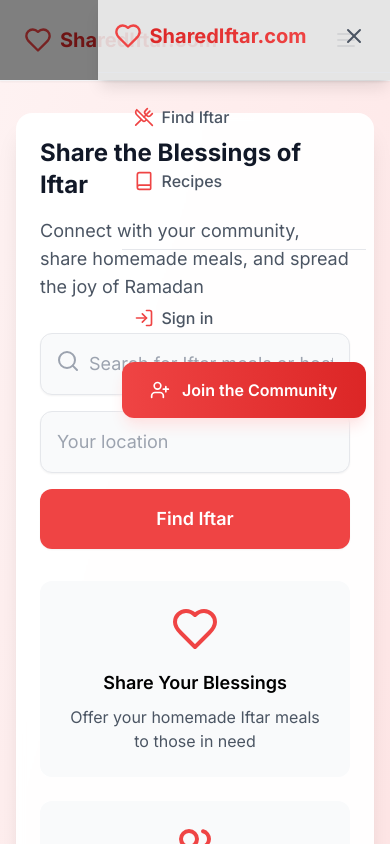
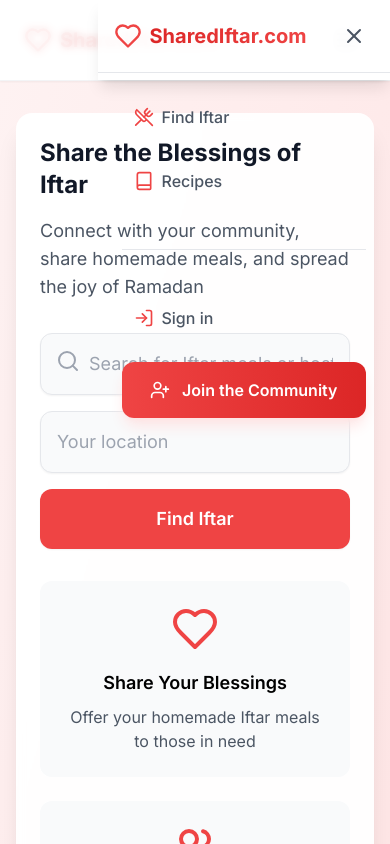
Before and after one commit to kolity/sharediftar.com, a Next.js app: page / in a window 390 px wide. Both pictures are taken after a click on the button 346 px from the left and 40 px from the top of the page. Shown: the top 844 px of the page. Built offline with nearby package versions, Linux system fonts and the light colour scheme.

Commit message:
header updated

```diff
--- a/src/components/Header.tsx
+++ b/src/components/Header.tsx
@@ -29,8 +29,8 @@
 const MobileMenu = ({ isOpen, onClose }: { isOpen: boolean; onClose: () => void }) => (
   <>
     <div
-      className={`fixed inset-0 bg-black transition-opacity duration-300 ${
-        isOpen ? "opacity-50 pointer-events-auto" : "opacity-0 pointer-events-none"
+      className={`fixed inset-0 bg-white/80 backdrop-blur-sm transition-opacity duration-300 ${
+        isOpen ? "opacity-100 pointer-events-auto" : "opacity-0 pointer-events-none"
       }`}
       onClick={onClose}
     ></div>
@@ -84,7 +84,6 @@
       <nav className="max-w-7xl mx-auto px-6 flex justify-between items-center h-20">
         <BrandName />
 
-        {/* Desktop Menu */}
         <div className="hidden md:flex items-center gap-12">
           <div className="flex items-center gap-4">
             <NavLink href="/iftar" icon={UtensilsCrossed}>Find Iftar</NavLink>
@@ -103,7 +102,6 @@
           </div>
         </div>
 
-        {/* Mobile Menu Button */}
         <button
           className="md:hidden p-2 hover:bg-red-50 rounded-lg transition-colors duration-200"
           onClick={() => setIsMobileMenuOpen(true)}
@@ -111,7 +109,6 @@
           <Menu className="w-6 h-6 text-gray-600" />
         </button>
 
-        {/* Mobile Menu */}
         <MobileMenu
           isOpen={isMobileMenuOpen}
           onClose={() => setIsMobileMenuOpen(false)}
```
